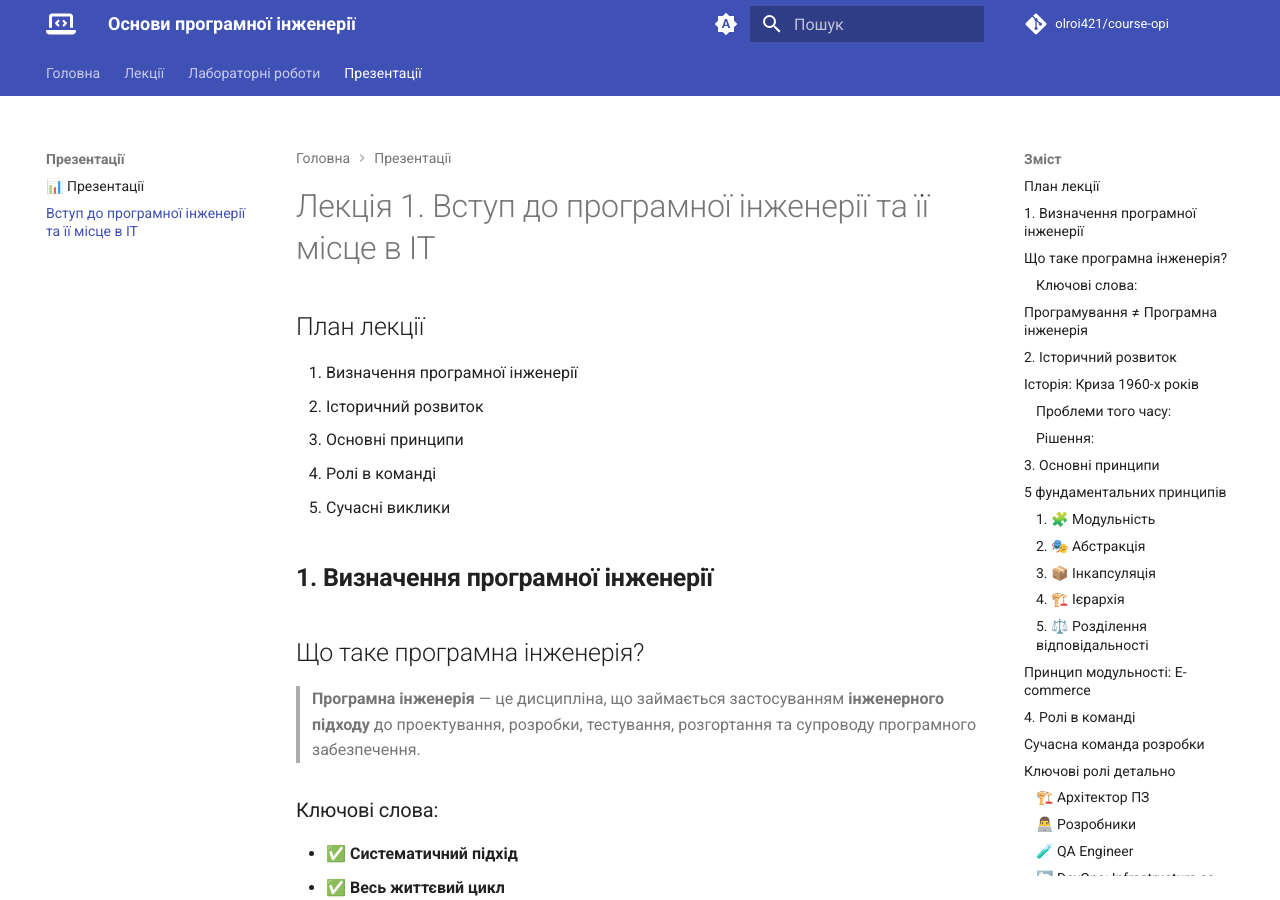
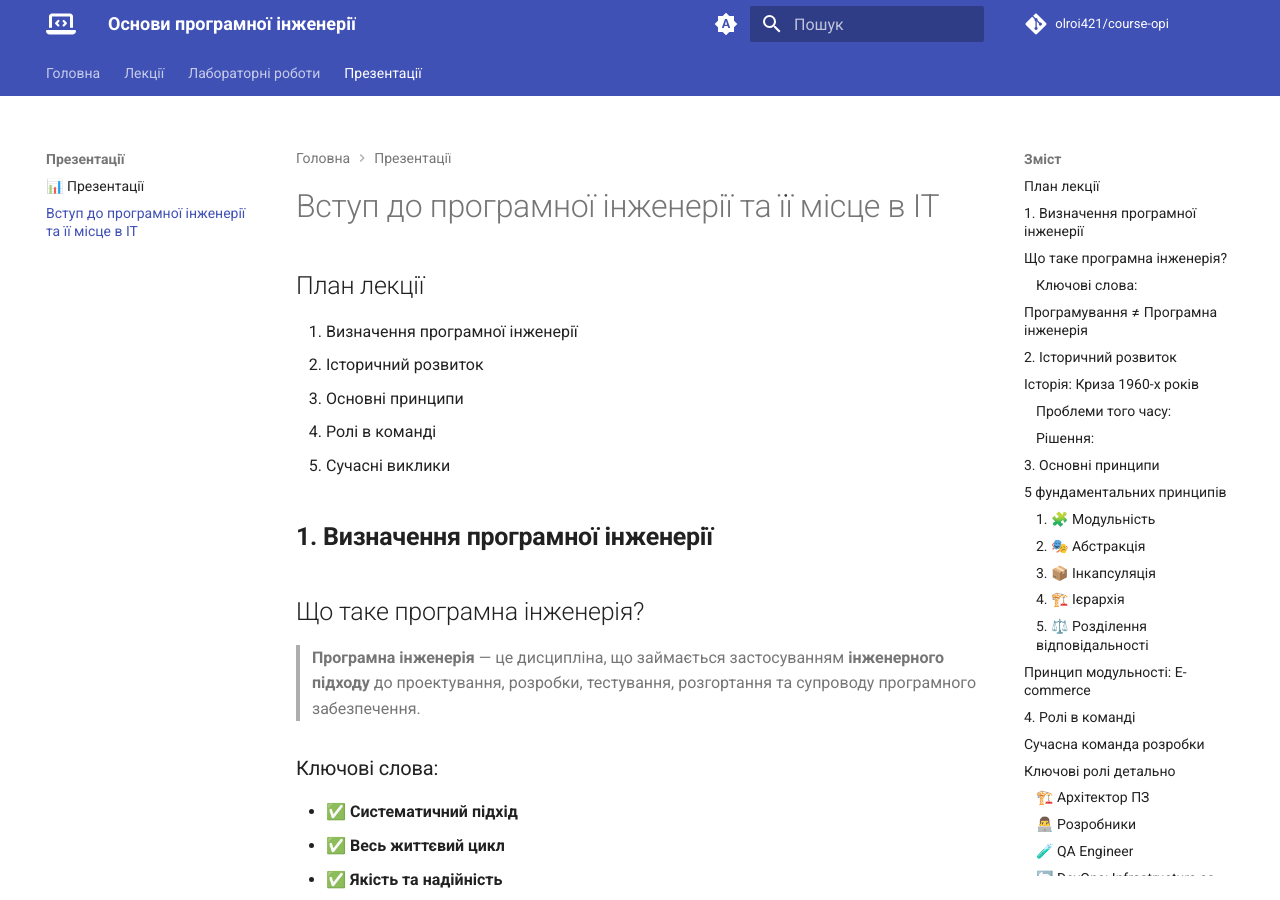
Before and after one commit to olroi421/course-opi, an MkDocs documentation site: the page built from docs/presentations/presentation-01.md, in a window 1280 px wide and 900 px high. Built offline with MkDocs 1.6.1 and Material for MkDocs 9.7.7, drawn with Linux system fonts in a browser that asks for light colours; comment, search, counter and statistics services are not loaded.

Commit message:
Update presentation-01.md

```diff
--- a/docs/presentations/presentation-01.md
+++ b/docs/presentations/presentation-01.md
@@ -1,4 +1,4 @@
-# Лекція 1. Вступ до програмної інженерії та її місце в IT
+# Вступ до програмної інженерії та її місце в IT
 
 ## План лекції
 
@@ -7,16 +7,20 @@
 3. Основні принципи
 4. Ролі в команді
 5. Сучасні виклики
+
 ## **1. Визначення програмної інженерії**
+
 ## Що таке програмна інженерія?
 
 > **Програмна інженерія** — це дисципліна, що займається застосуванням **інженерного підходу** до проектування, розробки, тестування, розгортання та супроводу програмного забезпечення.
 
 ### Ключові слова:
+
 - ✅ **Систематичний підхід**
 - ✅ **Весь життєвий цикл**
 - ✅ **Якість та надійність**
 - ✅ **Командна робота**
+
 ## Програмування ≠ Програмна інженерія
 
 | 👨‍💻 Програмування | 🏗️ Програмна інженерія |
@@ -31,12 +35,14 @@
 ## Історія: Криза 1960-х років
 
 ### Проблеми того часу:
+
 - 📈 **Бюджети** перевищувалися в 2-3 рази
 - ⏰ **Затримки** на роки
 - 🐛 **Низька якість** продуктів
 - ❓ **Непередбачуваність** термінів
 
 ### Рішення:
+
 **1968 рік** — конференція НАТО → термін **"Software Engineering"**
 
 ## **3. Основні принципи**
```
